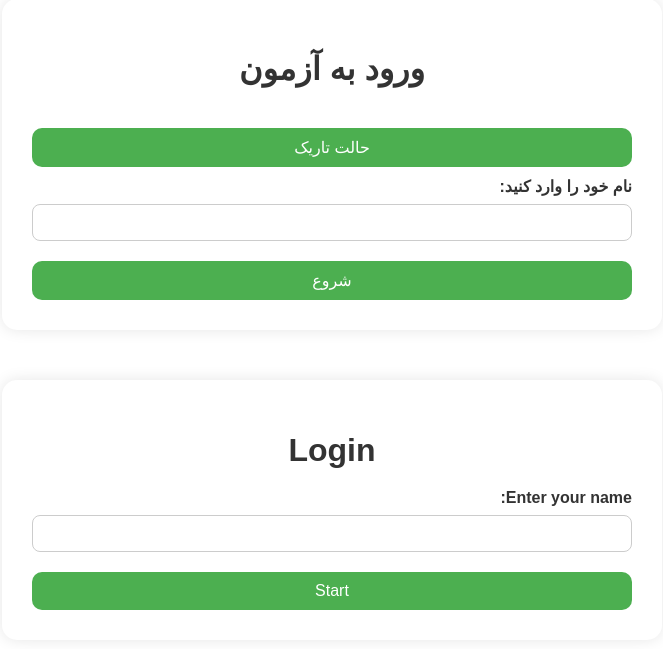
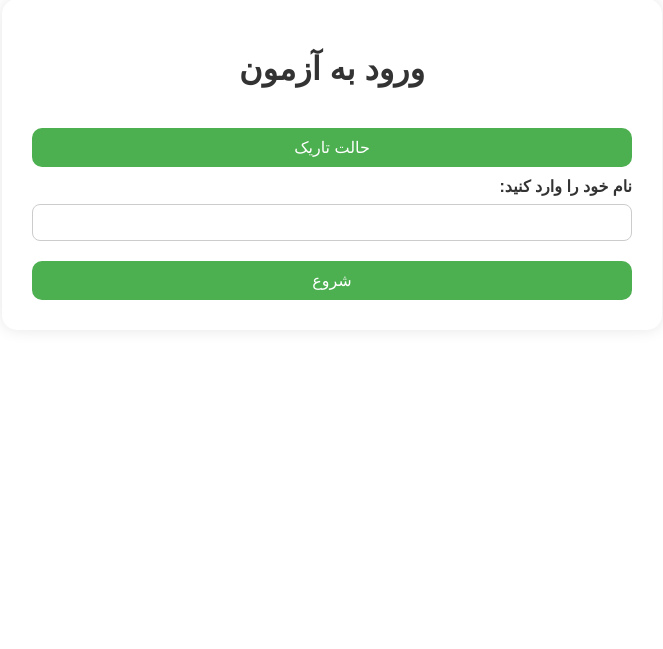
Before and after one commit to BaharForoutannia/Cheating-Detection-System, a Flask app: page / in a window 1280 px wide. Shown: the part 51-700 px from the top of the page, without its empty margins (308-971 px from the left). Run offline with Flask 3, Linux system fonts and the light colour scheme.

Commit message:
Update login.html

```diff
--- a/templates/login.html
+++ b/templates/login.html
@@ -18,15 +18,3 @@
   </div>
 </body>
 </html>
-
-
-    <div class="container">
-        <h1>Login</h1>
-        <form method="post">
-            <label for="username">Enter your name:</label>
-            <input type="text" id="username" name="username" required>
-            <button type="submit">Start</button>
-        </form>
-    </div>
-</body>
-</html>
```
